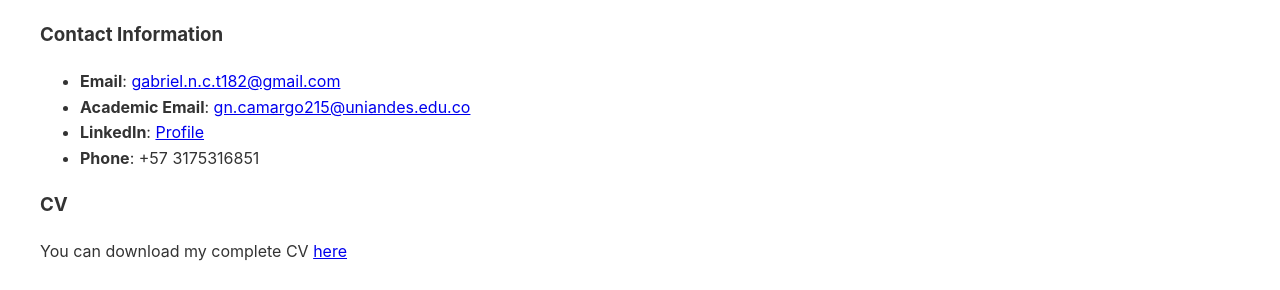
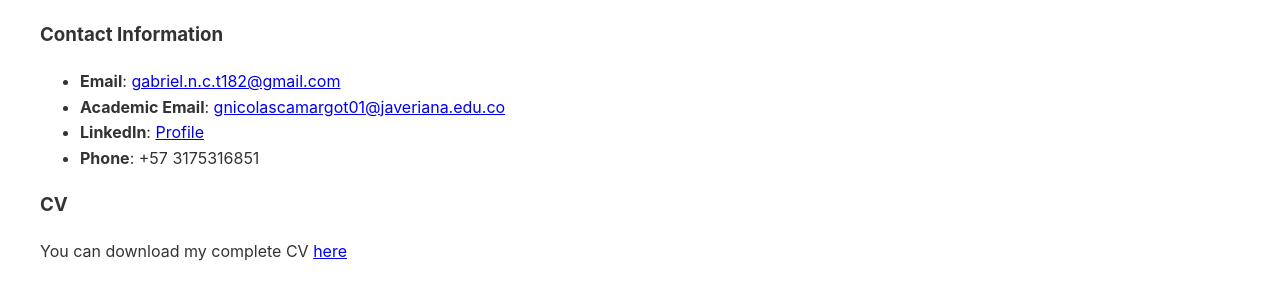
Before and after one commit to gaborio/gaborio.github.io, a Jekyll site: the page built from contact.md, in a window 1280 px wide. Shown: the part 471-761 px from the top of the page. Built offline with Jekyll 4.4.1, drawn with Linux system fonts in a browser that asks for light colours.

Commit message:
change email and title of publications tab

```diff
--- a/contact.md
+++ b/contact.md
@@ -10,7 +10,7 @@ I'm always interested in collaborating on research projects, software developmen
 ### Contact Information
 
 - **Email**: [gabriel.n.c.t182@gmail.com](mailto:gabriel.n.c.t182@gmail.com)
-- **Academic Email**: [gn.camargo215@uniandes.edu.co](mailto:gn.camargo215@uniandes.edu.co)
+- **Academic Email**: [gnicolascamargot01@javeriana.edu.co](mailto:gnicolascamargot01@javeriana.edu.co)
 - **LinkedIn**: [Profile](https://www.linkedin.com/in/gabriel-n-camargo-toledo-02444384/)
 - **Phone**: +57 3175316851
 
```
Also changed, not shown: publications.md (+1 -1 lines).
